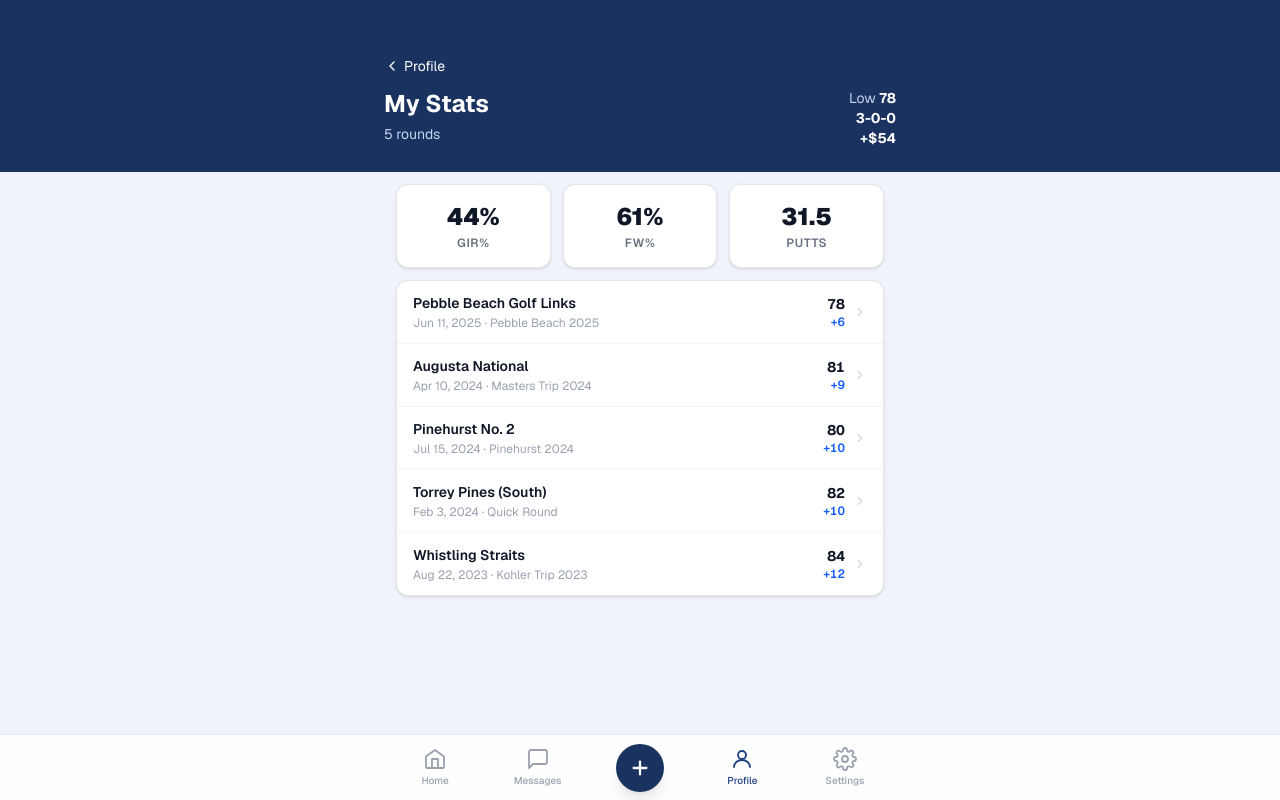
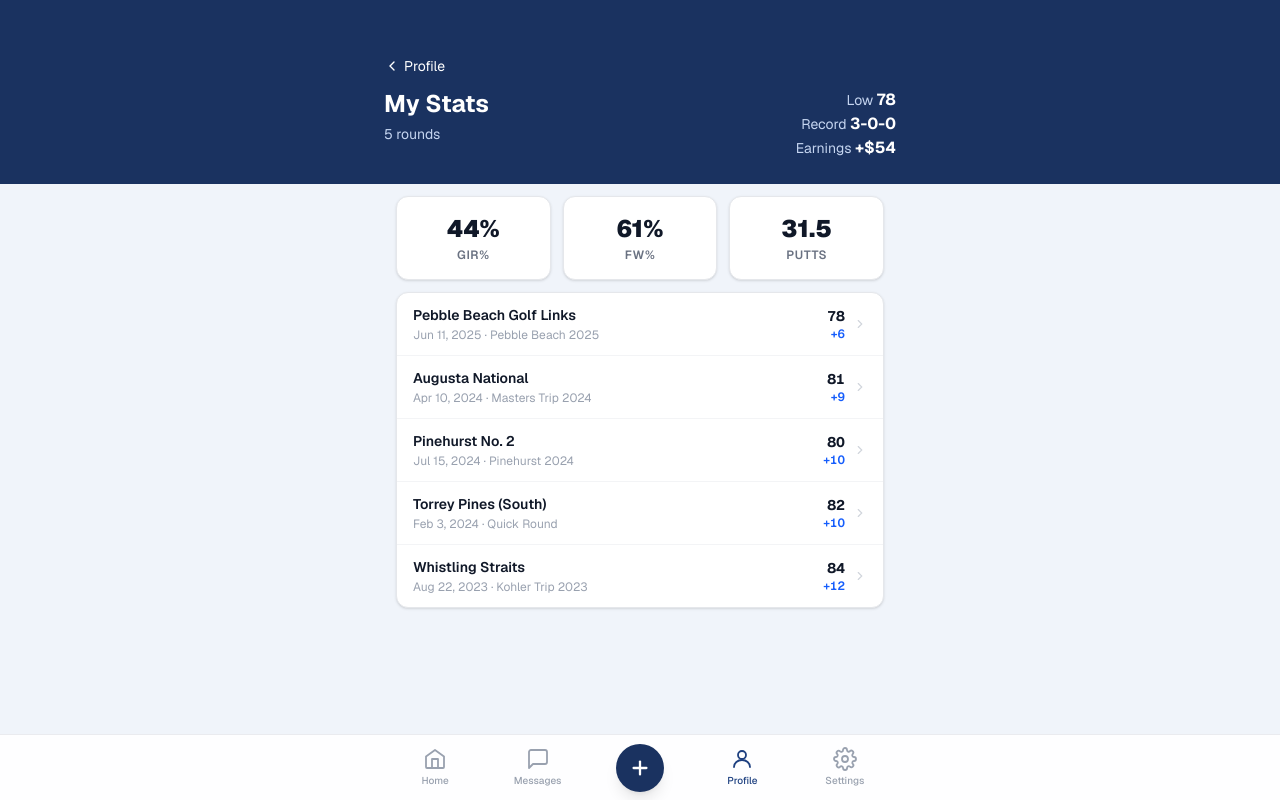
Before and after one commit to justlookingaround5/golf-trip, a Next.js app: page /v2/stats in a window 1280 px wide. Built offline with nearby package versions, Linux system fonts and the light colour scheme; no server answers.

Commit message:
Add labels and bump size for career stats in stats header
Co-Authored-By: Claude Sonnet 4.6 <noreply@anthropic.com>

```diff
--- a/src/app/v2/stats/page.tsx
+++ b/src/app/v2/stats/page.tsx
@@ -84,13 +84,13 @@ export default function StatsPage() {
           </div>
           <div className="text-right text-sm text-golf-200 pt-8">
             {careerLow != null && (
-              <div>Low <span className="font-bold text-white">{careerLow}</span></div>
+              <div>Low <span className="text-base font-bold text-white">{careerLow}</span></div>
             )}
             {record != null && (
-              <div><span className="font-bold text-white">{record}</span></div>
+              <div>Record <span className="text-base font-bold text-white">{record}</span></div>
             )}
             {earnings != null && (
-              <div><span className="font-bold text-white">{earnings}</span></div>
+              <div>Earnings <span className="text-base font-bold text-white">{earnings}</span></div>
             )}
           </div>
         </div>
```
